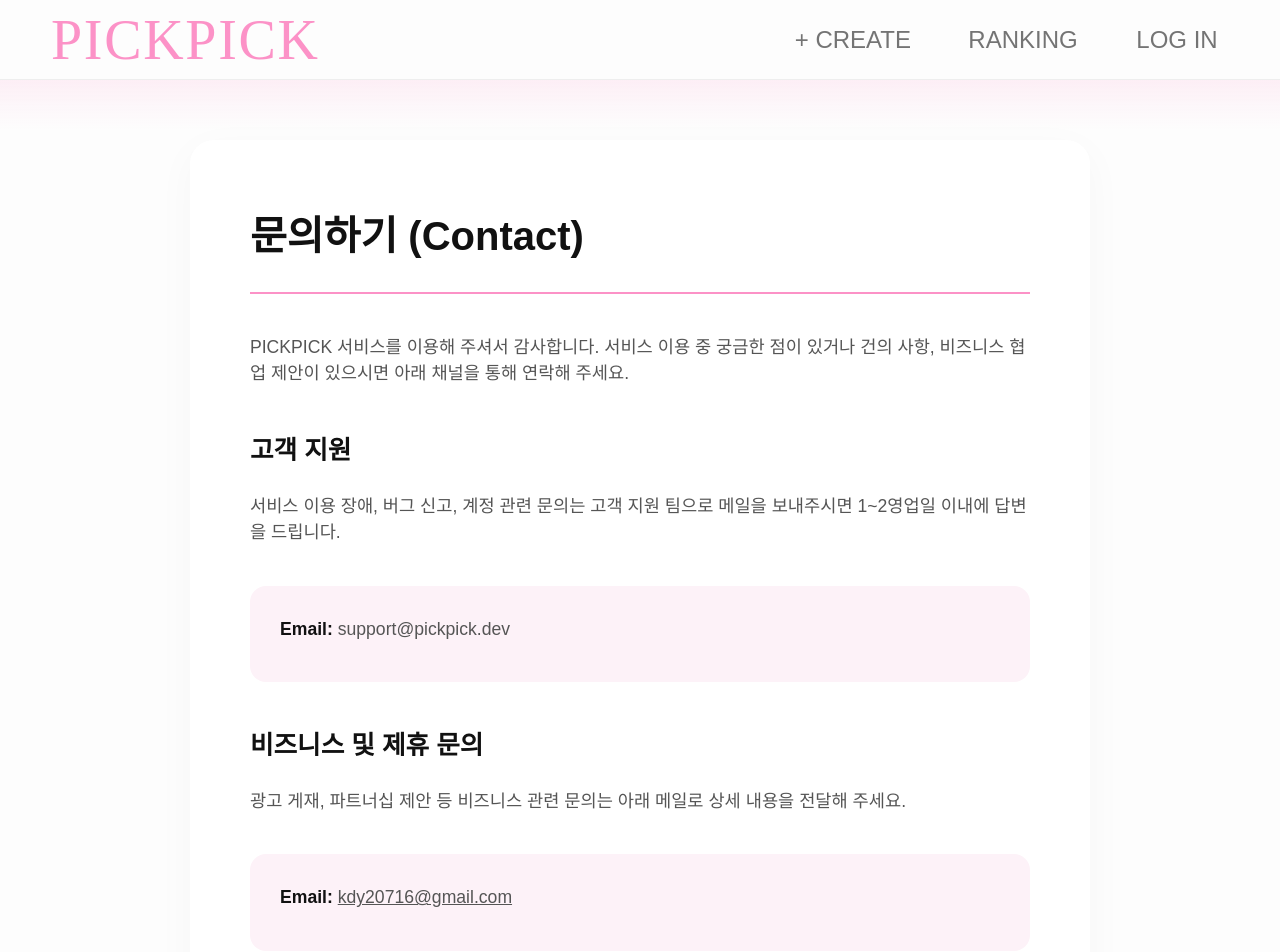
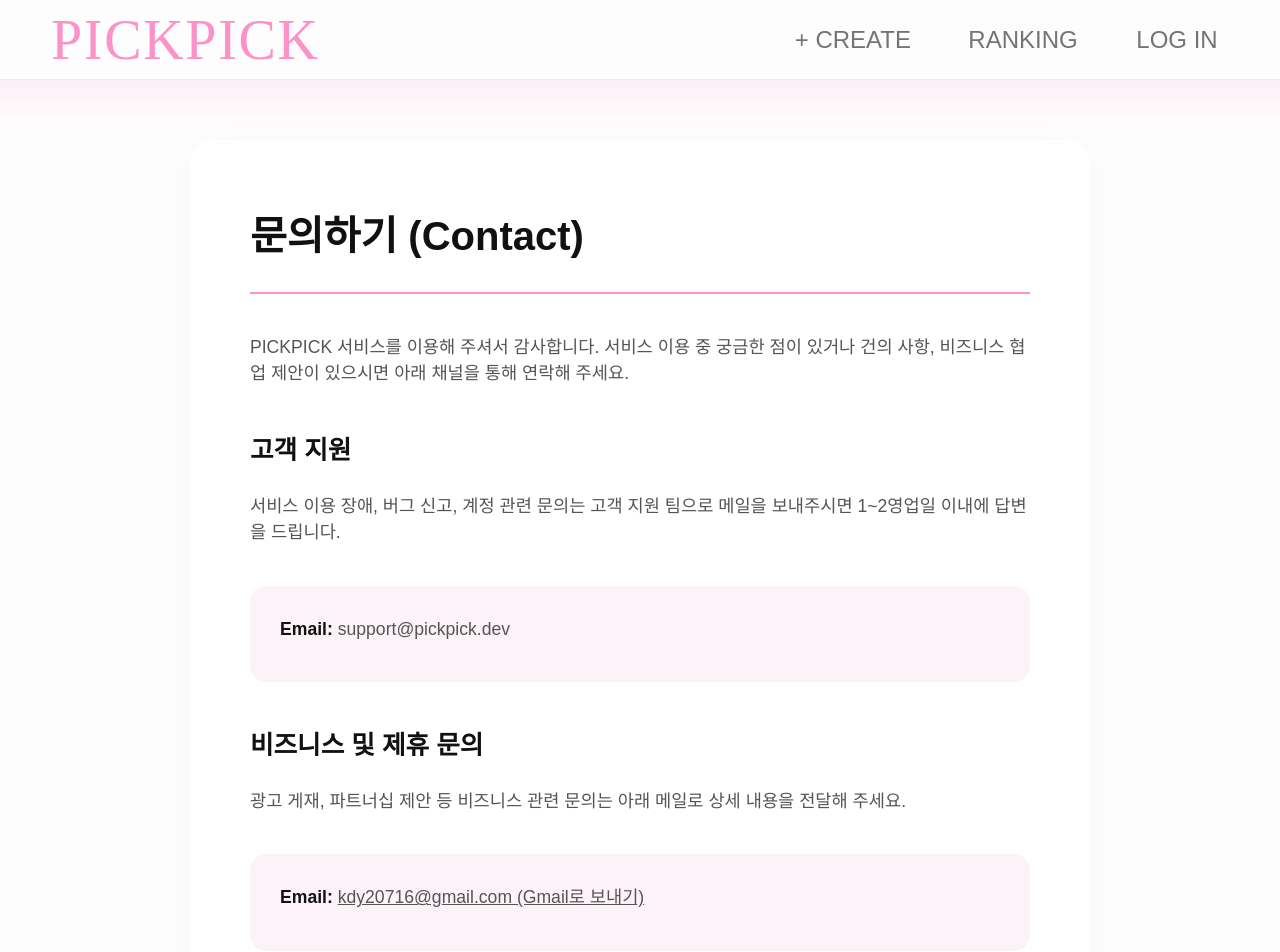
Before and after one commit to kdy20716-droid/pickpick-client, a React (Vite) app: page /contact in a window 1280 px wide. Shown: the top 952 px of the page. Built offline with nearby package versions, Linux system fonts and the light colour scheme; a web font is replaced by a local one.

Commit message:
Update Contact.jsx

```diff
--- a/src/pages/Contact.jsx
+++ b/src/pages/Contact.jsx
@@ -52,7 +52,7 @@
         <h2>비즈니스 및 제휴 문의</h2>
         <p>광고 게재, 파트너십 제안 등 비즈니스 관련 문의는 아래 메일로 상세 내용을 전달해 주세요.</p>
         <div className="contact-info">
-          <p><strong>Email:</strong> <a href="mailto:kdy20716@gmail.com" style={{ color: "inherit", textDecoration: "underline" }}>kdy20716@gmail.com</a></p>
+          <p><strong>Email:</strong> <a href="https://mail.google.com/mail/?view=cm&fs=1&to=kdy20716@gmail.com" target="_blank" rel="noopener noreferrer" style={{ color: "inherit", textDecoration: "underline" }}>kdy20716@gmail.com (Gmail로 보내기)</a></p>
         </div>
       </section>
 
```
